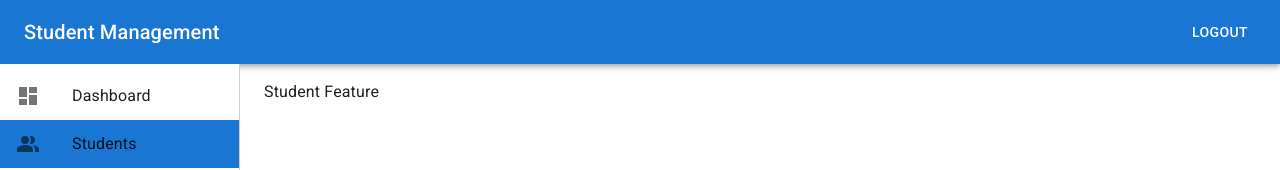
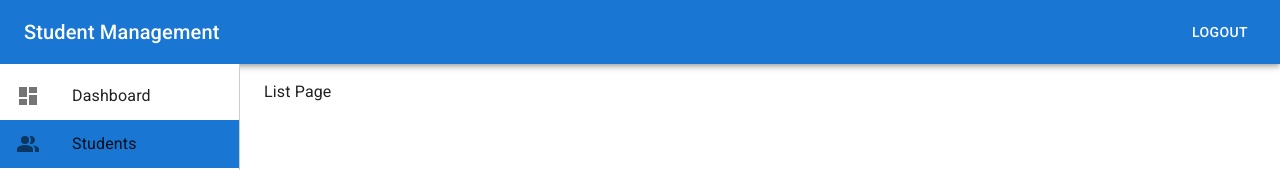
Before and after one commit to hchinh/rtk-saga-app, a React (Create React App) app: page /admin/students in a window 1280 px wide. Shown: the top 170 px of the page. Built offline with nearby package versions, Linux system fonts and the light colour scheme; sample sign-in values are in the browser's storage.

Commit message:
routing students

```diff
--- a/src/features/students/index.tsx
+++ b/src/features/students/index.tsx
@@ -1,7 +1,26 @@
 import React from 'react';
+import { Route, Switch, useRouteMatch } from 'react-router-dom';
+import AddEditPage from './pages/AddEditPage';
+import ListPage from './pages/ListPage';
 
 const StudentFeature = () => {
-  return <div>Student Feature</div>;
+  const match = useRouteMatch();
+
+  return (
+    <Switch>
+      <Route path={match.path} exact>
+        <ListPage />
+      </Route>
+
+      <Route path={`${match.path}/add`}>
+        <AddEditPage />
+      </Route>
+
+      <Route path={`${match.path}/:studentId`}>
+        <AddEditPage />
+      </Route>
+    </Switch>
+  );
 };
 
 export default StudentFeature;
--- /dev/null
+++ b/src/features/students/pages/AddEditPage.tsx
@@ -0,0 +1,7 @@
+import React from 'react';
+
+const AddEditPage = () => {
+  return <div>Add Edit Student Page</div>;
+};
+
+export default AddEditPage;
--- /dev/null
+++ b/src/features/students/pages/ListPage.tsx
@@ -0,0 +1,7 @@
+import React from 'react';
+
+const ListPage = () => {
+  return <div>List Page</div>;
+};
+
+export default ListPage;
```
Also changed, not shown: 1 other file (tests, documents, lock files or other folders).
